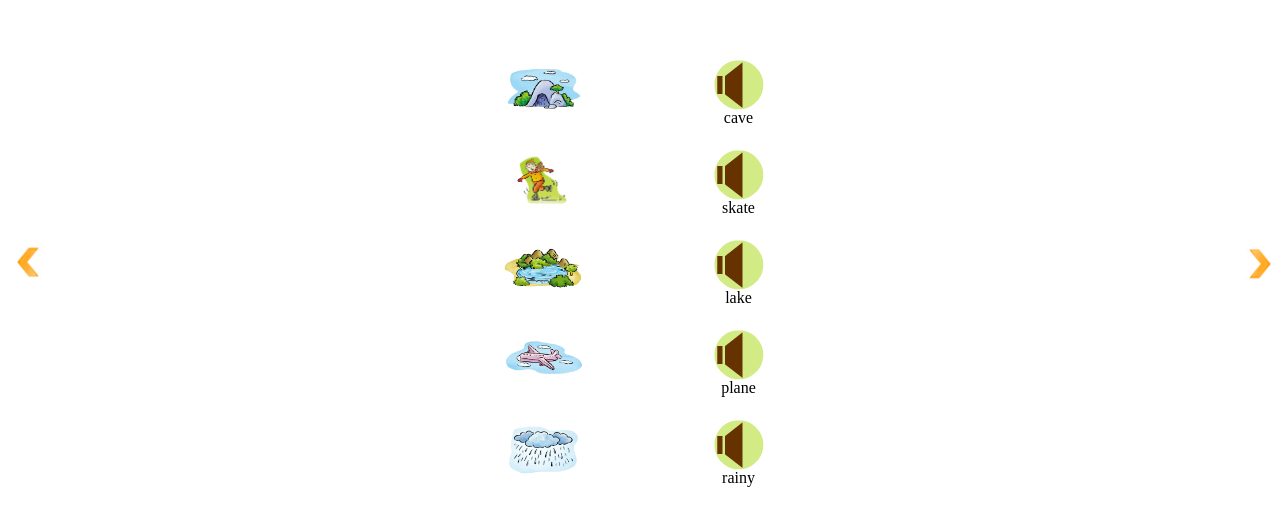
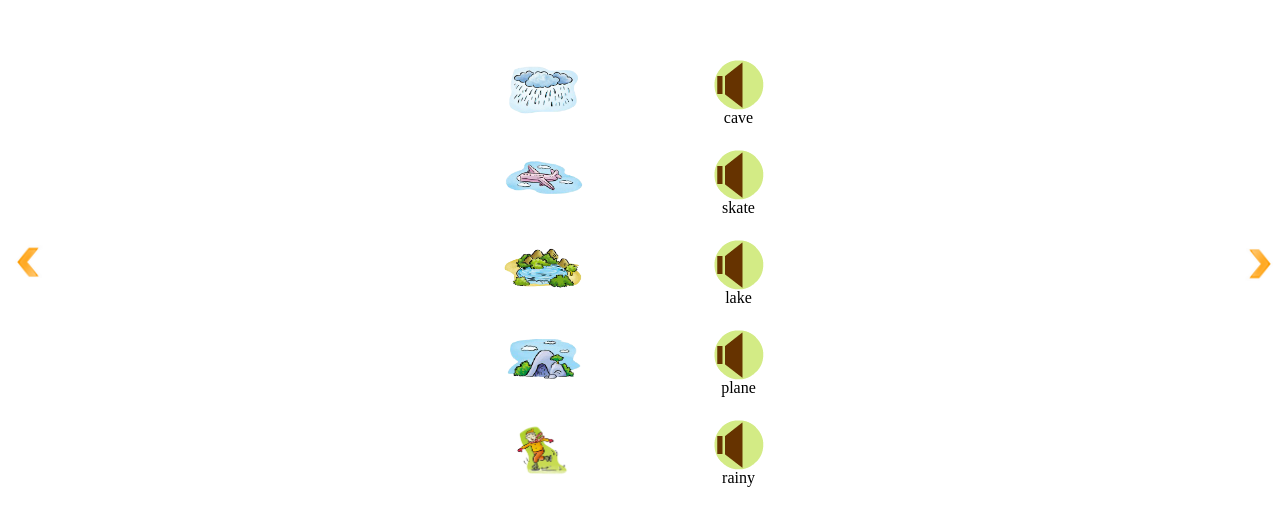
Before and after one commit to qcgm1978/flash-convert, a website: page word-match/word-match.html in a window 1280 px wide. Shown: the part 137-662 px from the top of the page. Drawn offline with nearby package versions, Linux system fonts and the light colour scheme.

Commit message:
no comment

```diff
--- a/word-match/match.css
+++ b/word-match/match.css
@@ -147,3 +147,6 @@ img {}
     /* bottom: 9px; */
     margin-top: 97%;
 }
+.shadow{
+    box-shadow: -2px 0px 5px 0px #FCE702;
+}
--- a/word-match/match.js
+++ b/word-match/match.js
@@ -1,22 +1,43 @@
 $(function () {
     var words = ["cave", "skate", "lake", "plane", "rainy"];
+    var randomArr=shuffle([...Array(words.length).keys()])
     $('.chart:even .img div').css('background-image', function (i, n) {
+        $(this).attr('word',words[i])
         return 'url(images/' +
-            (i + 1) +
+            (randomArr[i] + 1) +
             '.png)';
     })
+    function shuffle(array) {
+        var currentIndex = array.length, temporaryValue, randomIndex;
+
+        // While there remain elements to shuffle...
+        while (0 !== currentIndex) {
+
+            // Pick a remaining element...
+            randomIndex = Math.floor(Math.random() * currentIndex);
+            currentIndex -= 1;
+
+            // And swap it with the current element.
+            temporaryValue = array[currentIndex];
+            array[currentIndex] = array[randomIndex];
+            array[randomIndex] = temporaryValue;
+        }
+
+        return array;
+    }
     $('.left .img:gt(4)').after(function (i, n) {
         var word = words[i];
         var $div = $('<div>')
             .css({
-            backgroundImage:'url("images/1110001.png")'
+                backgroundImage: 'url("images/1110001.png")'
             })
-            .attr('word',word)
-
+            .attr('word', word)
         $div.append($('<div>').text(word))
         return $div;
     })
-    $('[word]').click({},function (evt) {
+    $('.img').click({}, function (evt) {
+        if ($(this).parents('.word').length>0) {
+            if ($(this).is('[word]')) {
                 $(this).addClass('sound')
                 var word = $(this).attr('word');
                 if ($.isEmptyObject(evt.data[word])) {
@@ -28,5 +49,10 @@ $(function () {
                 } else {
                     evt.data[word].play();
                 }
+            }
+        } else {
+        }
+        $('.img').removeClass('shadow');
+        $(this).addClass('shadow')
     });
 });
```
Lines whose indentation alone changed are shown as unchanged.
